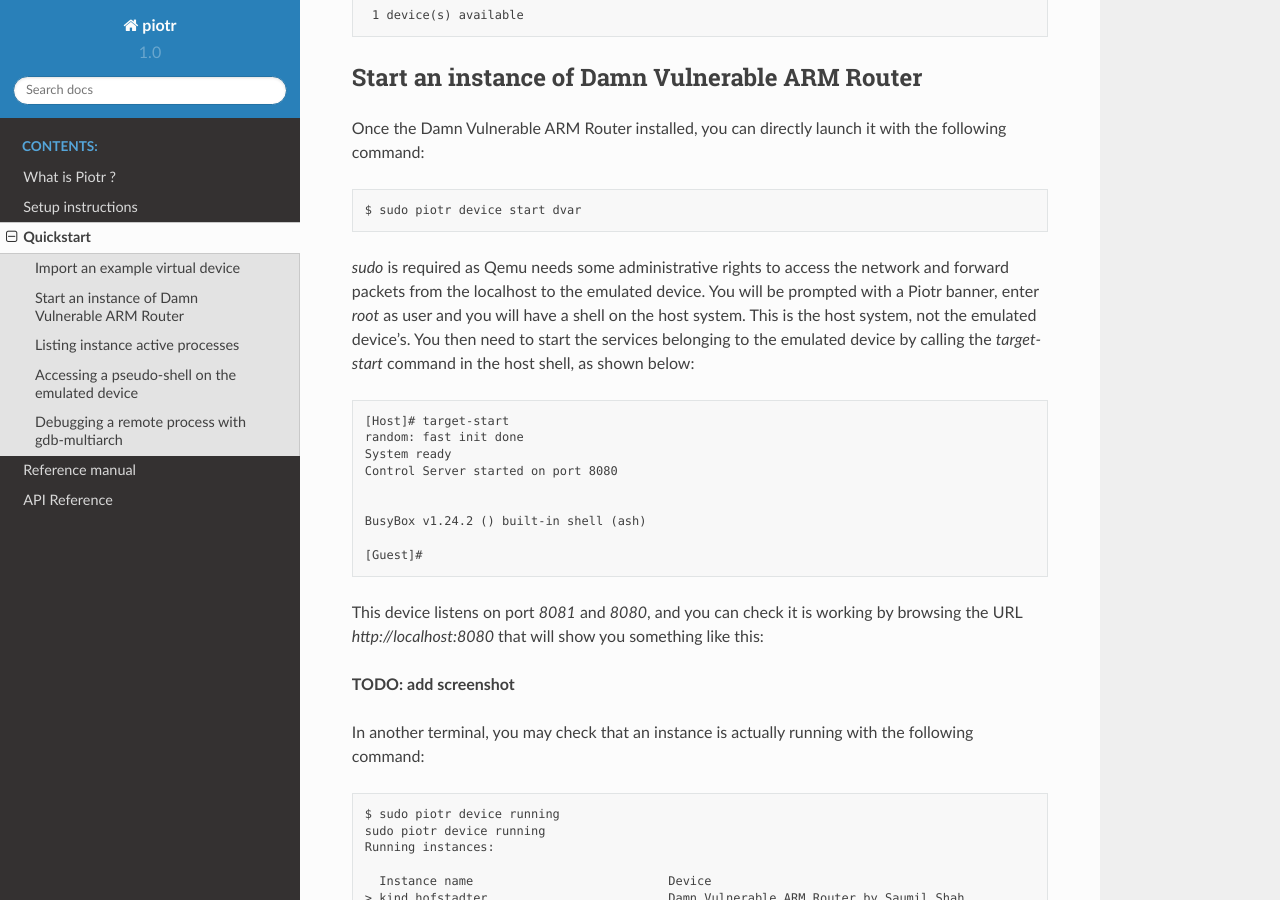
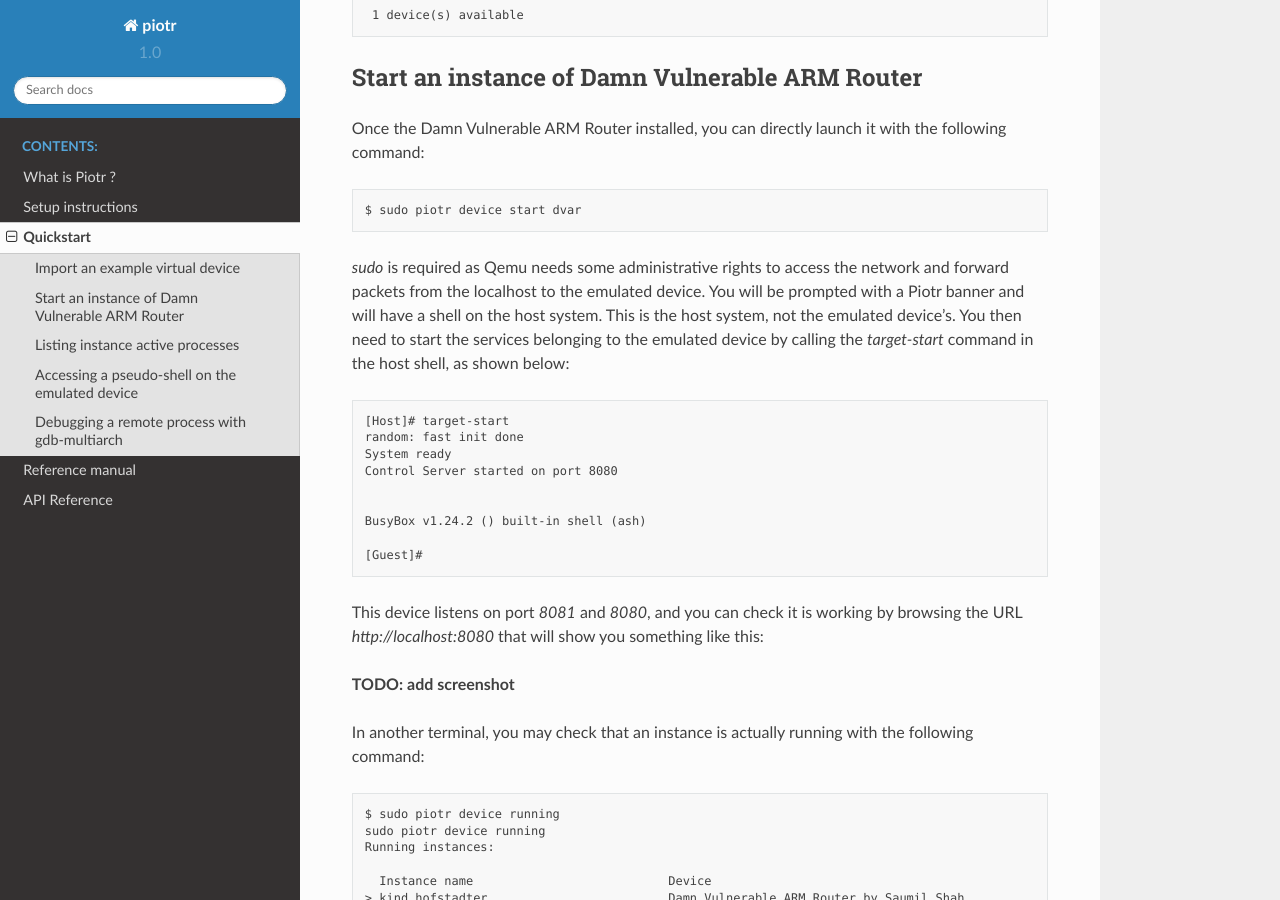
Before and after one commit to virtualabs/piotr, a Sphinx documentation site: the page built from docs/source/quickstart.rst, in a window 1280 px wide and 900 px high, scrolled down 615 px. Built offline with Sphinx 7.4.7 and the Read the Docs theme 2.0.0, drawn with Linux system fonts in a browser that asks for light colours.

Commit message:
Removed build files and updated quickstart.

```diff
--- a/docs/source/quickstart.rst
+++ b/docs/source/quickstart.rst
@@ -42,7 +42,7 @@
 
 `sudo` is required as Qemu needs some administrative rights to access the network
 and forward packets from the localhost to the emulated device. You will be prompted
-with a Piotr banner, enter `root` as user and you will have a shell on the host
+with a Piotr banner and will have a shell on the host
 system. This is the host system, not the emulated device's. You then need to
 start the services belonging to the emulated device by calling the `target-start`
 command in the host shell, as shown below:
```
Also changed, not shown: 7 other files.
